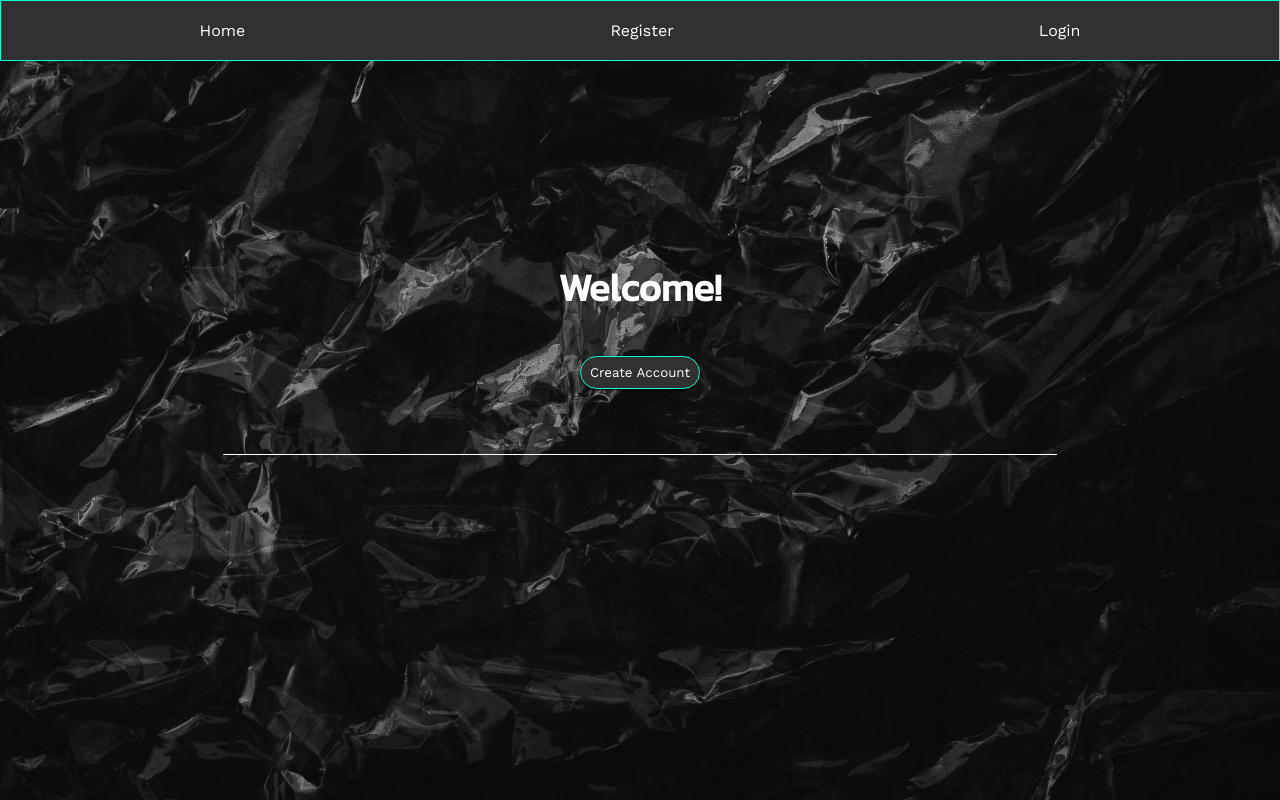
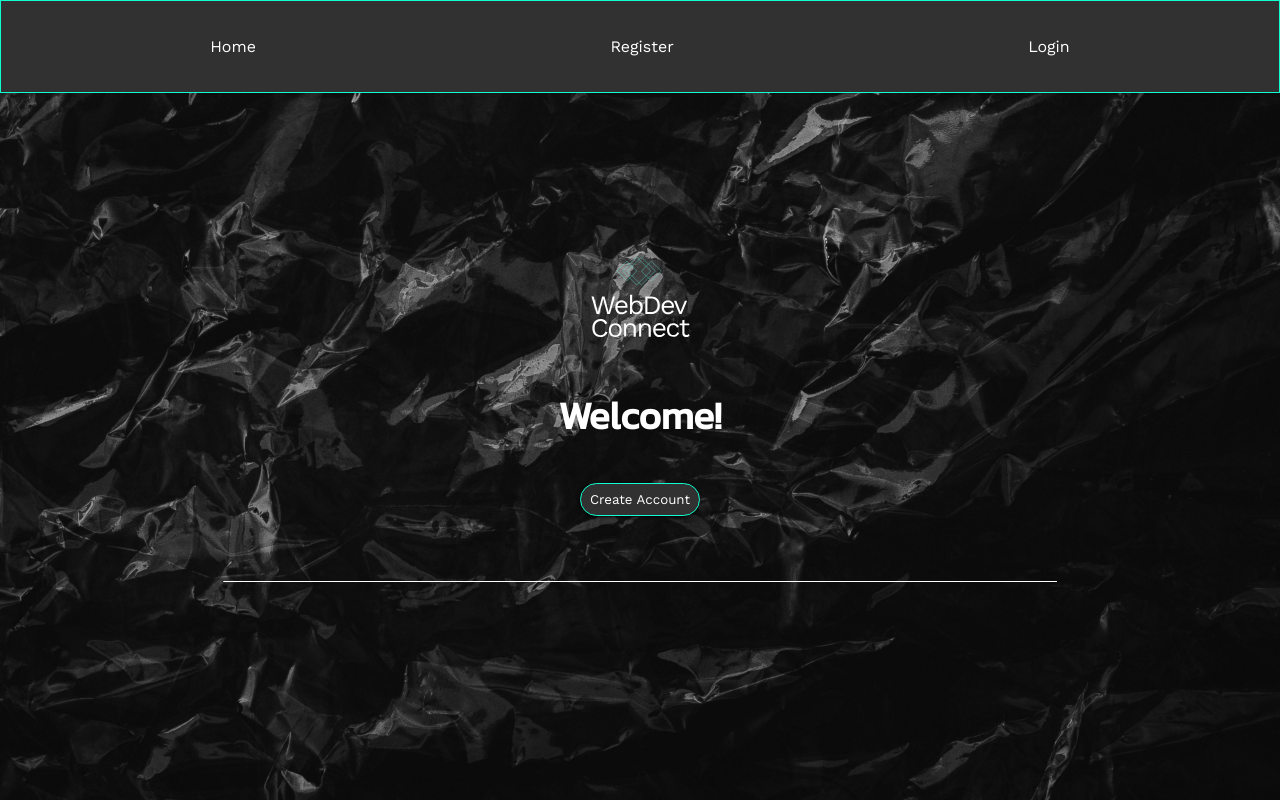
Before and after one commit to kablasman/firebase-assignment-2, a plain HTML site: page index.html in a window 1280 px wide. Drawn offline with nearby package versions, Linux system fonts and the light colour scheme; no server answers.

Commit message:
adding logo

```diff
--- a/css/style.css
+++ b/css/style.css
@@ -39,6 +39,12 @@ a {
 
 .home {
   margin-bottom: 10em;
+}
+
+.logo {
+  margin: auto;
+  text-align: center;
+  width: 10em;
 }
 
 .body-home {
@@ -86,7 +92,7 @@ a {
 .nav {
   display: flex;
   list-style: none;
-  padding: 1em;
+  padding: 2em;
   justify-content: space-around;
 }
 
--- a/index.html
+++ b/index.html
@@ -26,6 +26,7 @@
       </nav>
     </header>
 
+    <div class="logo"><img src="img/firebase-assign-logo.svg" alt=""></div>
     <h1>Welcome!</h1>
 
     <div>
```
Also changed, not shown: img/firebase-assign-logo.svg (added).
